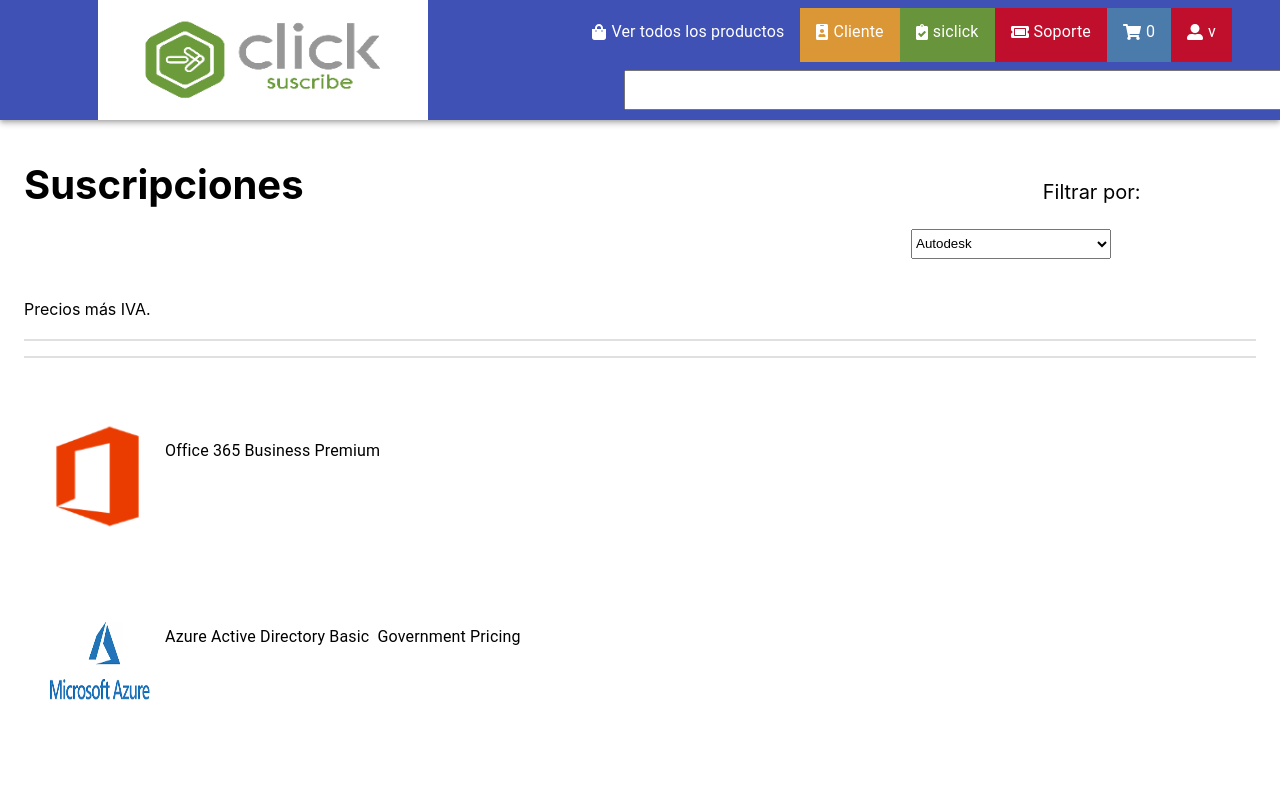
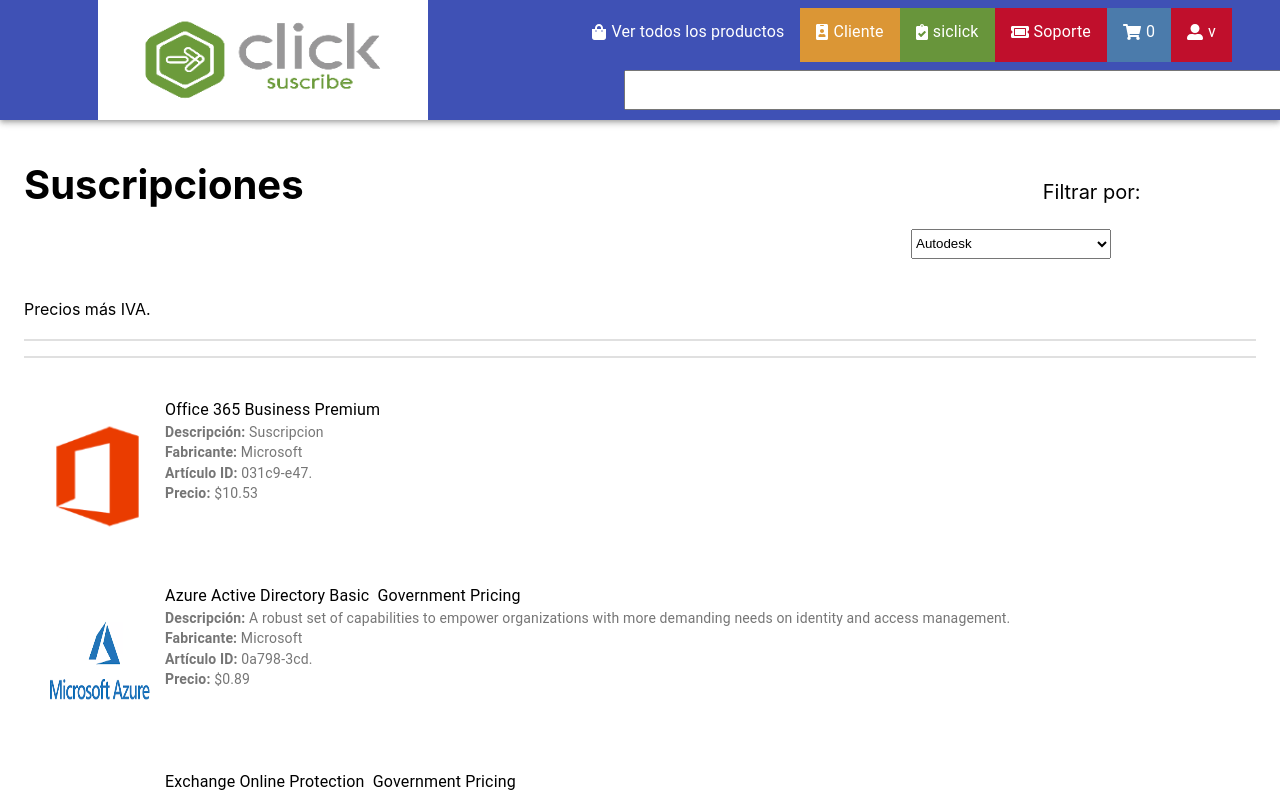
Before and after one commit to noriegagonzalez7/click-subscribe, a React (Create React App) app: page / in a window 1280 px wide. Shown: the top 796 px of the page. Built offline with nearby package versions, Linux system fonts and the light colour scheme.

Commit message:
Añadir descripción de productos

```diff
--- a/src/App.js
+++ b/src/App.js
@@ -30,7 +30,13 @@
                             {productos.map(({ nombre, descripcion, fabricante, id, precio, imagen }) => (
                                 <ListItem>
                                   <img src={imagen} alt="product-image" style={{display: "absolute", height:"120px", marginTop:"50px", width:"120px"}}/>
-                                  <ListItemText primary={nombre} style={{marginLeft:"5px"}}/>
+                                  <ListItemText primary={nombre} secondary={
+                                  <div>
+                                    <div><strong>Descripción: </strong>{descripcion}</div>
+                                    <div><strong>Fabricante: </strong>{fabricante}</div>
+                                    <div><strong>Artículo ID: </strong>{id}</div>
+                                    <div><strong>Precio: </strong>${precio}</div>
+                                  </div>} style={{marginLeft:"5px"}}/>
                                 </ListItem>
                             ))}
                         </List>
```
Also changed, not shown: 2 other files (tests, documents, lock files or other folders).
